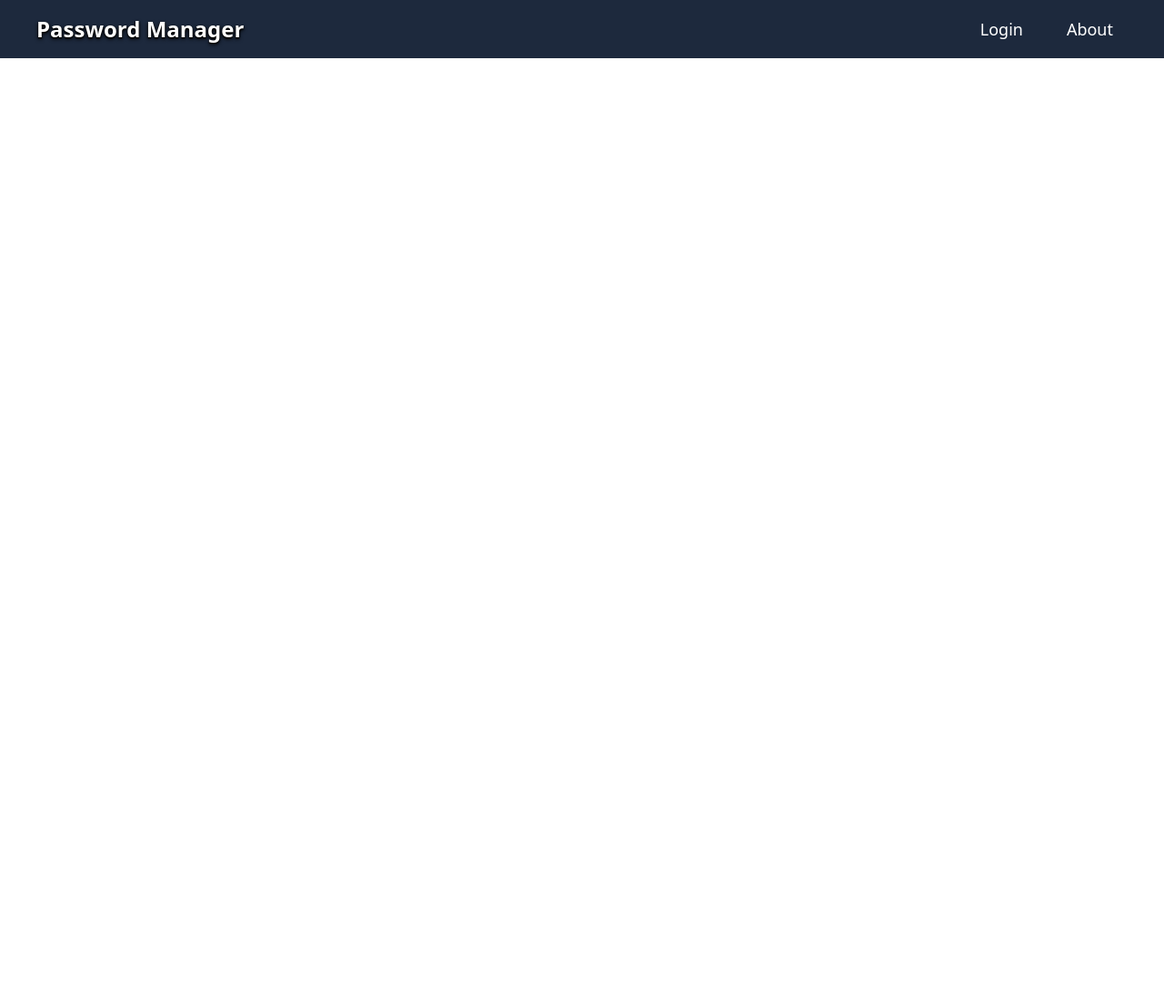
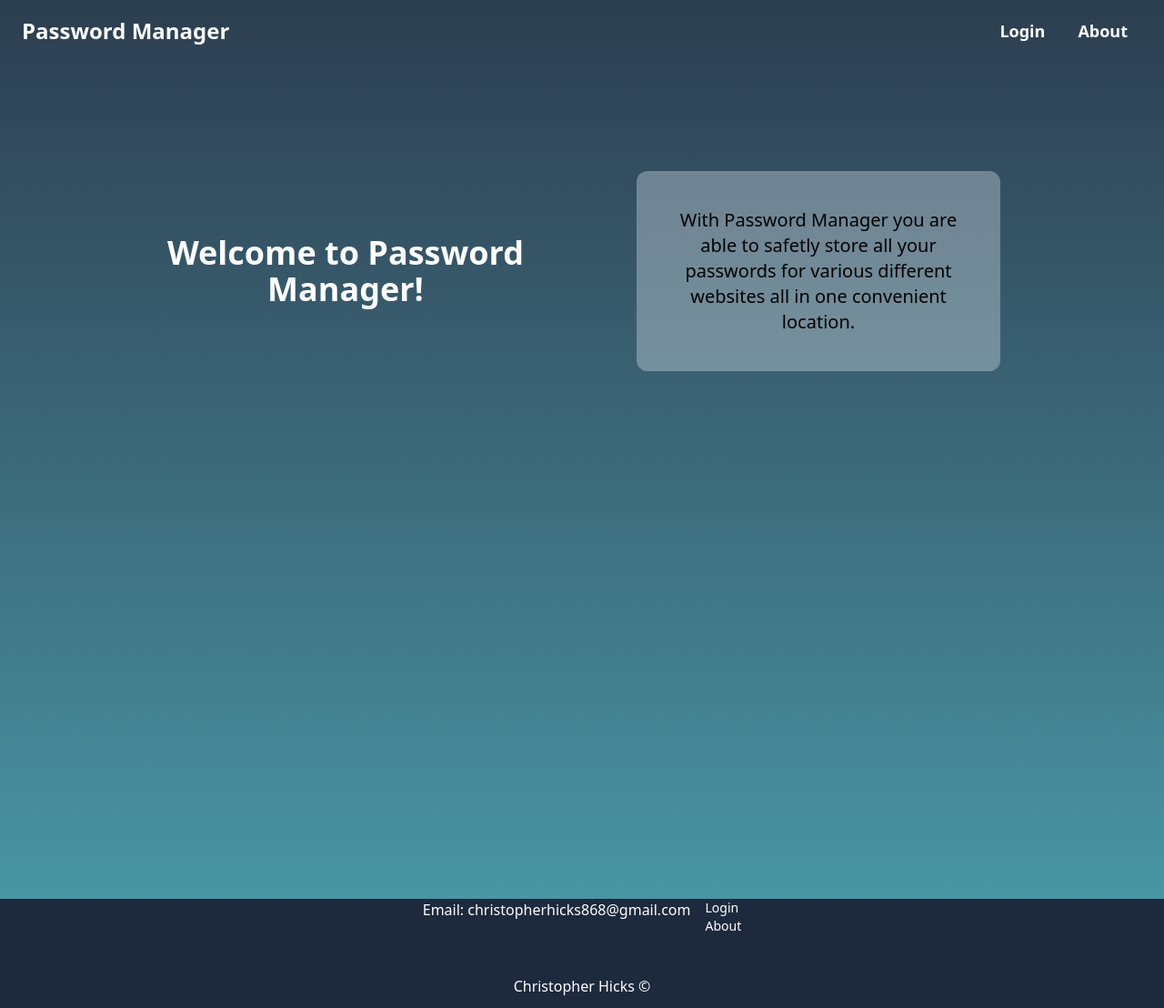
Before and after one commit to Christopher868/password-manager, a website built with Vite: page frontend/index.html in a window 1280 px wide. Shown: the whole page at 91% size. Before the commit the page ends 800 px from the top, so only its background shows below. Built offline with nearby package versions, Linux system fonts and the light colour scheme.

Commit message:
Added js file for connecting to supabase and changed colors of page. Also added some content to main.

```diff
--- a/frontend/index.html
+++ b/frontend/index.html
@@ -8,38 +8,66 @@
     <link rel="icon" type="image/svg+xml" href="/src/images/lock.svg" />
     <title>Password Manager</title>
   </head>
-  <body class="bg-white">
+  <body class="bg-linear-to-b from-[#2c3e50] to-[#4ca1af]">
 
-    <header>
-      <nav class="w-full h-16 px-10 bg-slate-800 text-white flex justify-between items-center">
-        <h1 class="font-black text-2xl text-shadow-black text-shadow-md hover:text-shadow-lg">Password Manager</h1>
+    <header class=" h-17 sticky top-0">
+      <nav class="w-full h-full px-6 text-white bg-transparent flex justify-between items-center sticky top-0">
+        <h1 class="font-black text-2xl hover:text-shadow-sm text-shadow-black">Password Manager</h1>
 
         <!-- Large Nav -->
-        <ul class="hidden sm:flex gap-4 font-medium text-lg">
-          <li class="py-1 px-4 hover:shadow-sm shadow-white rounded-xl text-shadow-black hover:text-shadow-lg"><a href="#">Login</a></li>
-          <li class="py-1 px-4 hover:shadow-sm shadow-white rounded-xl text-shadow-black hover:text-shadow-lg"><a href="#">About</a></li>
+        <ul class="hidden sm:flex gap-1 font-bold text-lg">
+          <li class="py-1 px-4 hover:shadow-md shadow-blue-500 rounded-xl active:shadow-inner hover:text-shadow-sm text-shadow-black"><a href="#">Login</a></li>
+          <li class="py-1 px-4 hover:shadow-md shadow-blue-500 rounded-xl active:shadow-inner hover:text-shadow-sm text-shadow-black"><a href="#">About</a></li>
         </ul>
 
         <!-- Small Nav -->
-        <div class="relative sm:hidden">
-          <svg id="menu-btn" class="fill-white size-7 sm:size-8 drop-shadow-md hover:drop-shadow-lg hover:drop-shadow-black drop-shadow-black" xmlns="http://www.w3.org/2000/svg" viewBox="0 -960 960 960" fill="#e3e3e3"><path d="M120-240v-80h720v80H120Zm0-200v-80h720v80H120Zm0-200v-80h720v80H120Z"/></svg>
-          <ul id="collapsing-menu" class="z-100 w-0 h-screen py-5 bg-slate-800 flex flex-col items-center gap-5 font-medium text-lg absolute -right-10 -top-4 overflow-hidden transition-all duration-500">
-            <li class="mr-auto ml-5"><svg id="menu-close-btn" class="fill-white size-7 sm:size-8 hover:drop-shadow-sm hover:drop-shadow-white" xmlns="http://www.w3.org/2000/svg" viewBox="0 -960 960 960" fill="#e3e3e3"><path d="m256-200-56-56 224-224-224-224 56-56 224 224 224-224 56 56-224 224 224 224-56 56-224-224-224 224Z"/></svg></li>
-            <li class="py-1 px-4 hover:shadow-sm shadow-white rounded-xl text-shadow-black hover:text-shadow-lg"><a href="#">Login</a></li>
-            <li class="py-1 px-4 hover:shadow-sm shadow-white rounded-xl text-shadow-black hover:text-shadow-lg"><a href="#">About</a></li>
+        <div class="relative sm:hidden fill-white">
+          <svg id="menu-btn" class="size-7 sm:size-8 drop-shadow-xs hover:drop-shadow-sm hover:drop-shadow-black drop-shadow-black" xmlns="http://www.w3.org/2000/svg" viewBox="0 -960 960 960" fill="#e3e3e3"><path d="M120-240v-80h720v80H120Zm0-200v-80h720v80H120Zm0-200v-80h720v80H120Z"/></svg>
+          <ul id="collapsing-menu" class="z-100 w-0 h-screen py-5 bg-linear-to-b from-[#2c3e50]/70 to-[#4ca1af]/70 flex flex-col items-center gap-5 font-bold text-lg absolute -right-6 -top-6 overflow-hidden transition-all duration-500">
+            <li class="mr-auto ml-4"><svg id="menu-close-btn" class="size-7 sm:size-8 hover:drop-shadow-sm hover:drop-shadow-black" xmlns="http://www.w3.org/2000/svg" viewBox="0 -960 960 960" fill="#e3e3e3"><path d="m256-200-56-56 224-224-224-224 56-56 224 224 224-224 56 56-224 224 224 224-56 56-224-224-224 224Z"/></svg></li>
+            <li class="py-1 px-4 hover:shadow-md shadow-blue-400 rounded-xl active:shadow-inner hover:text-shadow-sm text-shadow-black"><a href="#">Login</a></li>
+            <li class="py-1 px-4 hover:shadow-md shadow-blue-400 rounded-xl active:shadow-inner hover:text-shadow-sm text-shadow-black"><a href="#">About</a></li>
           </ul>
         </div>
       </nav>
     </header>
 
 
-    <main>
+    <main class="h-screen">
+
+
+      <!-- Website Introduction -->
+      <section class="flex flex-col xl:flex-row justify-center items-center gap-y-20 gap-x-30 my-20 xl:my-30 px-6 xl:px-20 text-white">
+        <div class="max-w-100">
+          <h2 class="text-3xl lg:text-4xl text-center font-bold text-blue-">Welcome to Password Manager!</h2>
+        </div>
+
+        <div class="max-w-100 bg-slate-200/35 p-10 rounded-xl">
+          <p class="text-lg lg:text-xl text-center text-black font-medium">
+            With Password Manager you are able to safetly store all your passwords for various different websites
+            all in one convenient location.
+          </p>
+        </div>
+      </section>
+
+
+      <!-- Passwords Section -->
+       <section></section>
+
 
     </main>
 
 
-    <footer>
+    <footer class="h-30 w-full bg-slate-800 shadow-xl text-white flex flex-col items-center justify-center font-medium">
 
+      <div class="flex gap-4">
+        <p>Email: christopherhicks868@gmail.com</p>
+        <ul class="text-sm font-medium">
+          <li>Login</li>
+          <li>About</li>
+        </ul>
+      </div>
+      <p class="mt-auto mb-3 font-medium">Christopher Hicks &copy;</p>
     </footer>
 
     <!-- Scripts -->
--- a/frontend/package.json
+++ b/frontend/package.json
@@ -12,6 +12,7 @@
     "vite": "^7.2.2"
   },
   "dependencies": {
+    "@supabase/supabase-js": "^2.81.1",
     "@tailwindcss/vite": "^4.1.17",
     "tailwindcss": "^4.1.17"
   }
--- a/frontend/src/index.js
+++ b/frontend/src/index.js
@@ -4,14 +4,20 @@ const collapsingMenu = document.querySelector('#collapsing-menu')
 
 // event listener for opening and closes side menu
 document.addEventListener('click', (e) => {
-    console.log(e.target)
-    // opens menu
-    if(e.target.closest('svg') === menuBtn){
-        collapsingMenu.classList.replace('w-0', 'w-45')
+    // opens and closes menu
+    if(e.target.closest('ul') !== collapsingMenu && e.target.closest('svg') !== menuBtn || e.target.closest('svg') === menuCloseBtn || e.target.closest('svg') === menuBtn && collapsingMenu.classList.contains('w-40')){
+       collapsingMenu.classList.replace('w-40', 'w-0')
+    } else if(e.target.closest('svg') === menuBtn){
+        collapsingMenu.classList.replace('w-0', 'w-40')
+
     }
 
-    // closes menu
-    if(e.target.closest('ul') !== collapsingMenu && e.target.closest('svg') !== menuBtn || e.target.closest('svg') === menuCloseBtn){
-        collapsingMenu.classList.replace('w-45', 'w-0')
+})
+
+
+// Closes side menu after reaching sm breakpoint
+window.addEventListener('resize', () => {
+    if(window.innerWidth >= 640){
+        collapsingMenu.classList.replace('w-40', 'w-0');
     }
 })
--- /dev/null
+++ b/frontend/src/supabase.js
@@ -0,0 +1,6 @@
+import { createClient } from '@supabase/supabase-js';
+
+const supabaseUrl = import.meta.env.VITE_SUPABASE_URL;
+const supabaseAnonKey= import.meta.env.VITE_SUPABASE_ANON_key;
+
+export const supabase = createClient(supabaseUrl, supabaseAnonKey);
```
Also changed, not shown: 2 other files.
